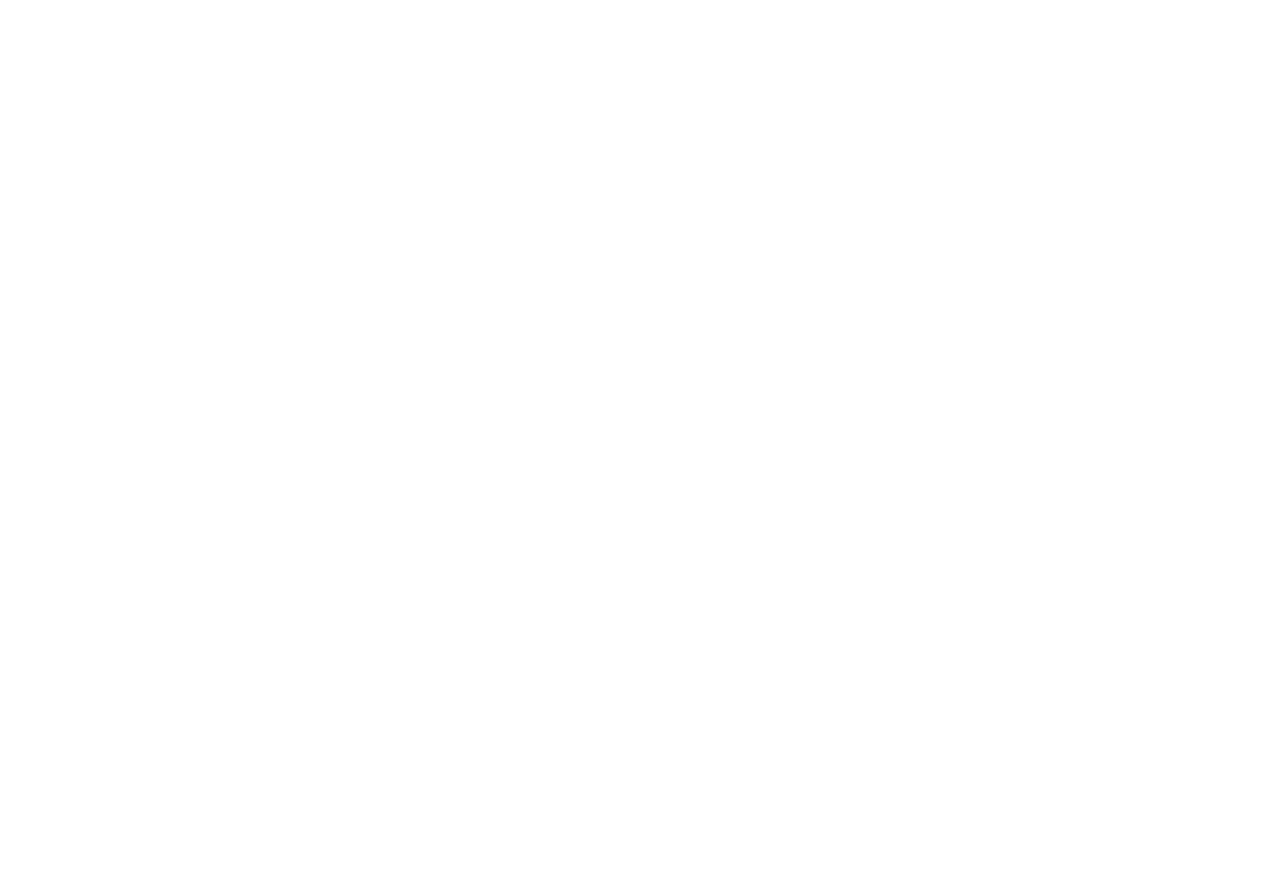
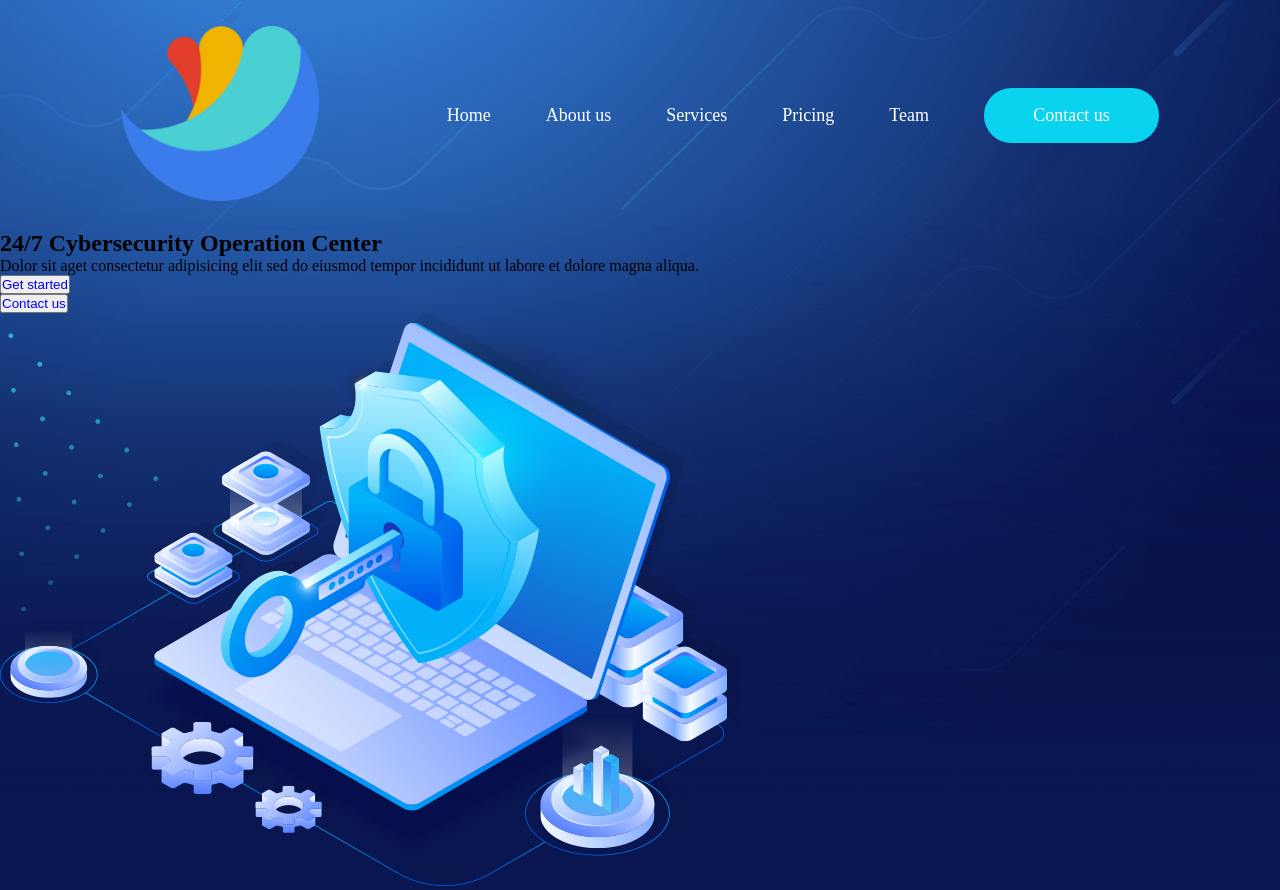
Before and after one commit to Ysnmoh/YASSINE_TIMUR_MOLENSTARS.github.io, a plain HTML site: page index.html in a window 1280 px wide. Before the commit the page ends 800 px from the top, so only its background shows below. Drawn offline with Linux system fonts and the light colour scheme; a web font is replaced by a local one.

Commit message:
modified index.html style.css added header finish, started banner

```diff
--- a/index.html
+++ b/index.html
@@ -14,7 +14,47 @@
 <body>
     <!-- ########## HEADER ########## -->
     <header>
-
+        <section>
+            <nav>
+                <ul class="nav-bar">
+                    <li class="logo"><a href="./index.html#home"><img src="./public/assets/image/logo-img.png" alt="logo-img"></a></li>
+                    <input type="checkbox" id="check">
+                    <span class="menu">
+                        <li><a href="./index.html#home">Home</a></li>
+                        <li><a href="#about">About us</a></li>
+                        <li><a href="#services">Services</a></li>
+                        <li><a href="#price">Pricing</a></li>
+                        <li><a href="#team">Team</a></li>
+                        <li><a href="#contact"><button>Contact us</button></a></li>
+                        <label for="check" class="close-menu"><i class="fas fa-times"></i></label>
+                    </span>
+                    <label for="check" class="open-menu"><i class="fas fa-bars"></i></label>
+                </ul>
+            </nav>
+        </section>
+        <section class="banner">
+            <div>
+                <div>
+                    <h1>24/7 Cybersecurity Operation Center</h1>
+                </div>
+                <div>
+                    <p>Dolor sit aget consectetur adipisicing elit sed do eiusmod tempor incididunt ut labore et dolore magna aliqua.</p>
+                </div>
+                <div>
+                    <div>
+                        <button><a href="#getstarted">Get started</a></button>
+                    </div>
+                    <div>
+                        <button><a href="#contact">Contact us</a></button>
+                    </div>
+                </div>
+            </div>
+            <div>
+                <div>
+                    <img src="./public/assets/image/banner-right-img.png" alt="banner-right-img">
+                </div>
+            </div>
+        </section>
     </header>
 
     <!-- ########### MAIN ########### -->
--- a/public/style/style.css
+++ b/public/style/style.css
@@ -34,12 +34,95 @@
 }
 
 body {
-    background-color: #FFFFFF;
-    font-family: Arial, Helvetica, sans-serif;
+    background-color: #0A1650;
+    font-family: "RobotoRegular";
 }
 
 /* ########### HEADER ########### */
+header {
+    height: 100vh;
+    width: 100%;
+    background-image: url("../assets/image/banner-overlay-img.png");
+    background-position: center;
+    background-repeat: no-repeat;
+    background-size: cover;
+}
 
+.nav-bar {
+    width: 100%;
+    height: 230px;
+    display: flex;
+    justify-content: center;
+    align-items: center;
+    gap: 10%;
+    list-style: none;
+    position: relative;
+}
+
+.logo img {
+    height: 175px;
+}
+
+.menu {
+    display: flex;
+    align-items: center;
+    justify-content: center;
+    gap: 55px;
+}
+
+.menu li a {
+    display: inline-block;
+    text-decoration: none;
+    color: #FFFFFF;
+    font-size: 18px;
+    text-align: center;
+    transition: 0.15s ease-in-out;
+    position: relative;
+    transition: all 0.3s ease;
+}
+
+.menu li a:hover {
+    color: #0AD3EF;
+}
+
+.menu button {
+    background-color: #0AD3EF;
+    border: none;
+    border-radius: 50px;
+    height: 55px;
+    width: 175px;
+    cursor: pointer;
+    color: #FFFFFF;
+    border: 2px solid #0AD3EF;
+    font-family: "RobotoRegular";
+    font-size: 18px;
+    transition: all 0.3s ease;
+}
+
+.menu button:hover {
+    background-color: transparent;
+}
+
+.open-menu, .close-menu {
+    position: absolute;
+    color: #FFFFFF;
+    cursor: pointer;
+    font-size: 1.5rem;
+    display: none;
+}
+
+.open-menu {
+    top: 50%;
+    right: 20px;
+    transform: translateY(-50%);
+}
+
+.close-menu {
+    top: 20px;
+    right: 20px;
+}
+
+#check {display: none;}
 
 /* ############ MAIN ############ */
 
```
